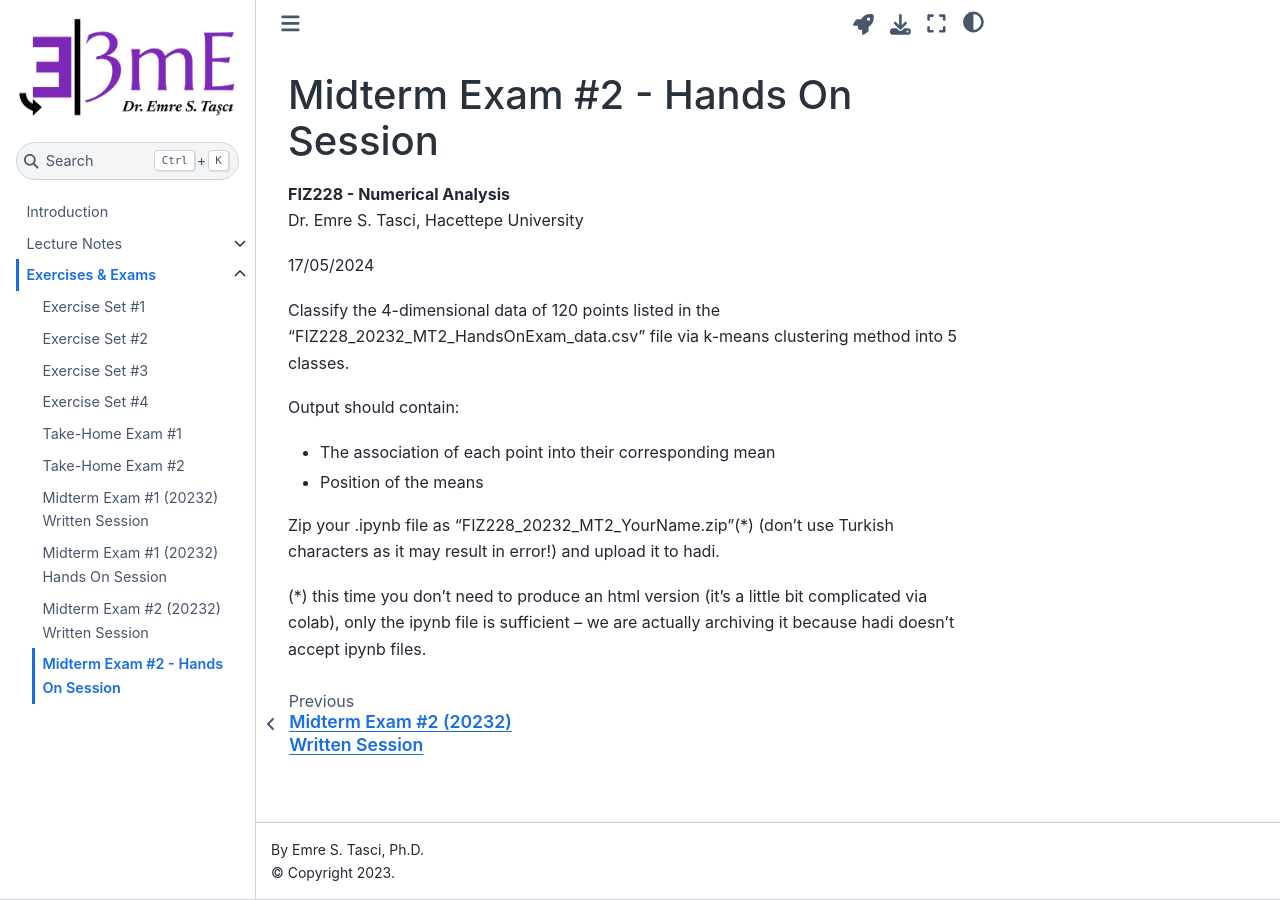
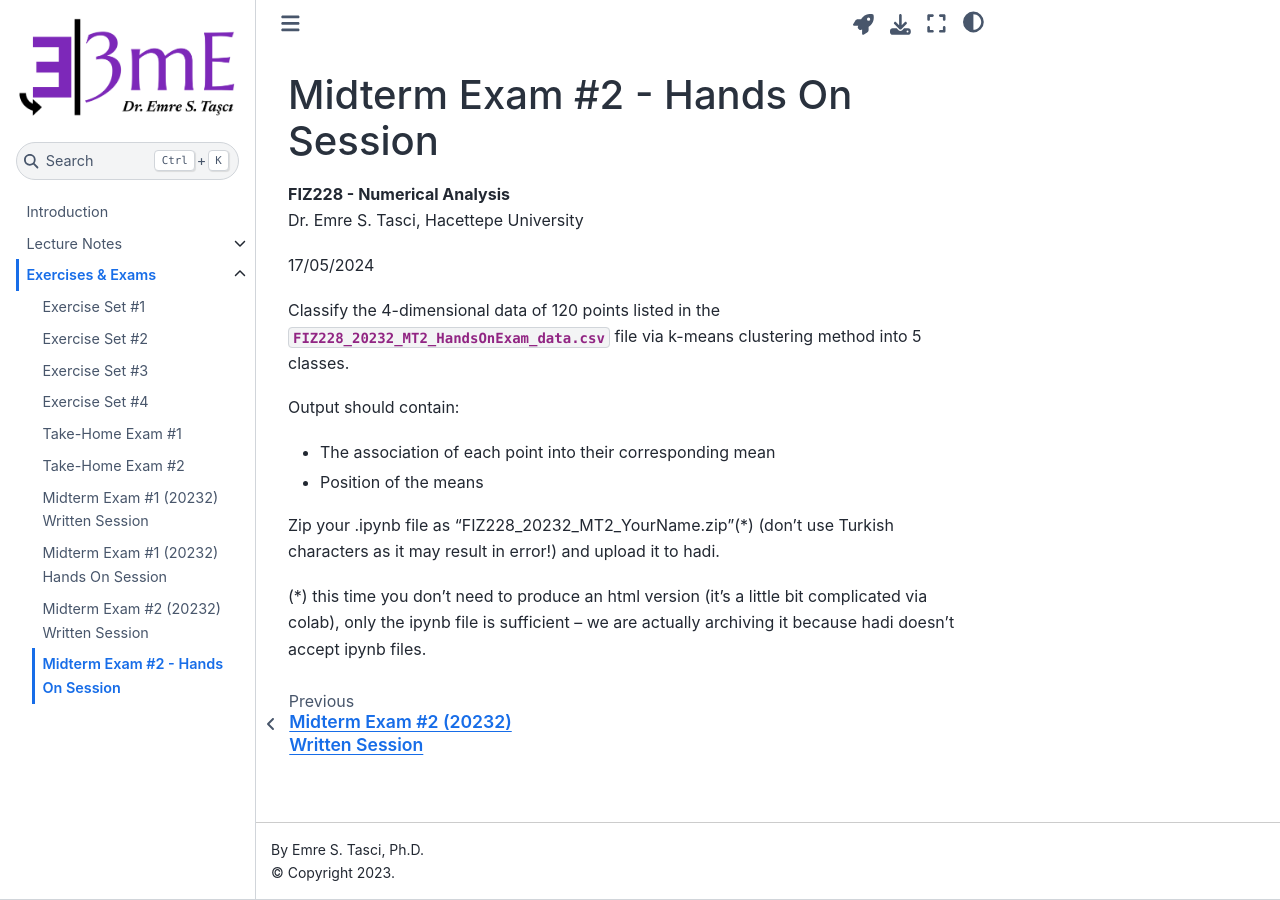
Before and after one commit to emresururi/FIZ228, a Jupyter Book: the page built from Exams_HWs/FIZ228_20232_MT2_HandsOnExam.md, in a window 1280 px wide. Built offline with Jupyter Book 1.0.4 settings and Sphinx 7.4.7 and the Sphinx Book theme 1.1.4, drawn with Linux system fonts in a browser that asks for light colours; part of the change alters nothing that is shown.

```diff
--- a/Exams_HWs/FIZ228_20232_MT2_HandsOnExam.md
+++ b/Exams_HWs/FIZ228_20232_MT2_HandsOnExam.md
@@ -20,7 +20,7 @@ Dr. Emre S. Tasci, Hacettepe University
 
 +++
 
-Classify the 4-dimensional data of 120 points listed in the "FIZ228_20232_MT2_HandsOnExam_data.csv" file via k-means clustering method into 5 classes.
+Classify the 4-dimensional data of 120 points listed in the {download}`FIZ228_20232_MT2_HandsOnExam_data.csv<../data/FIZ228_20232_MT2_HandsOnExam_data.csv>` file via k-means clustering method into 5 classes.
 
 Output should contain:
 
```
